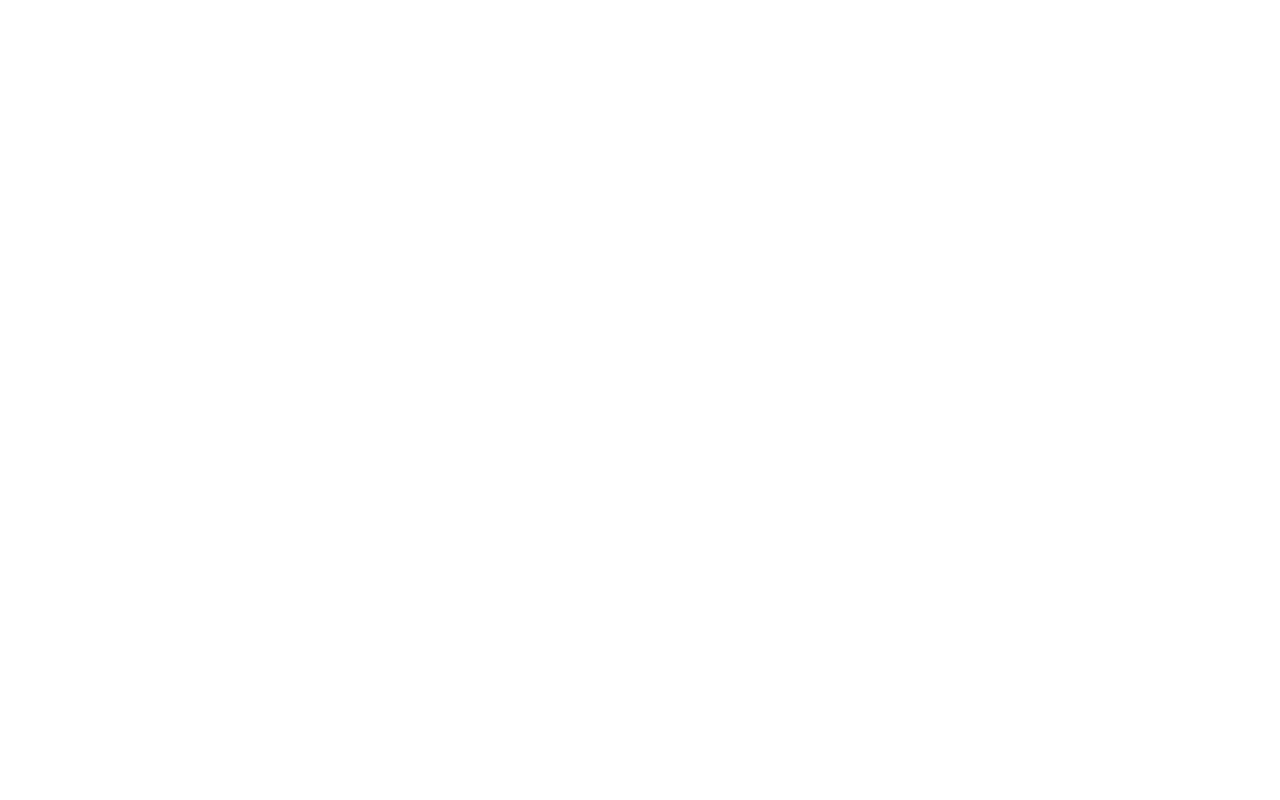
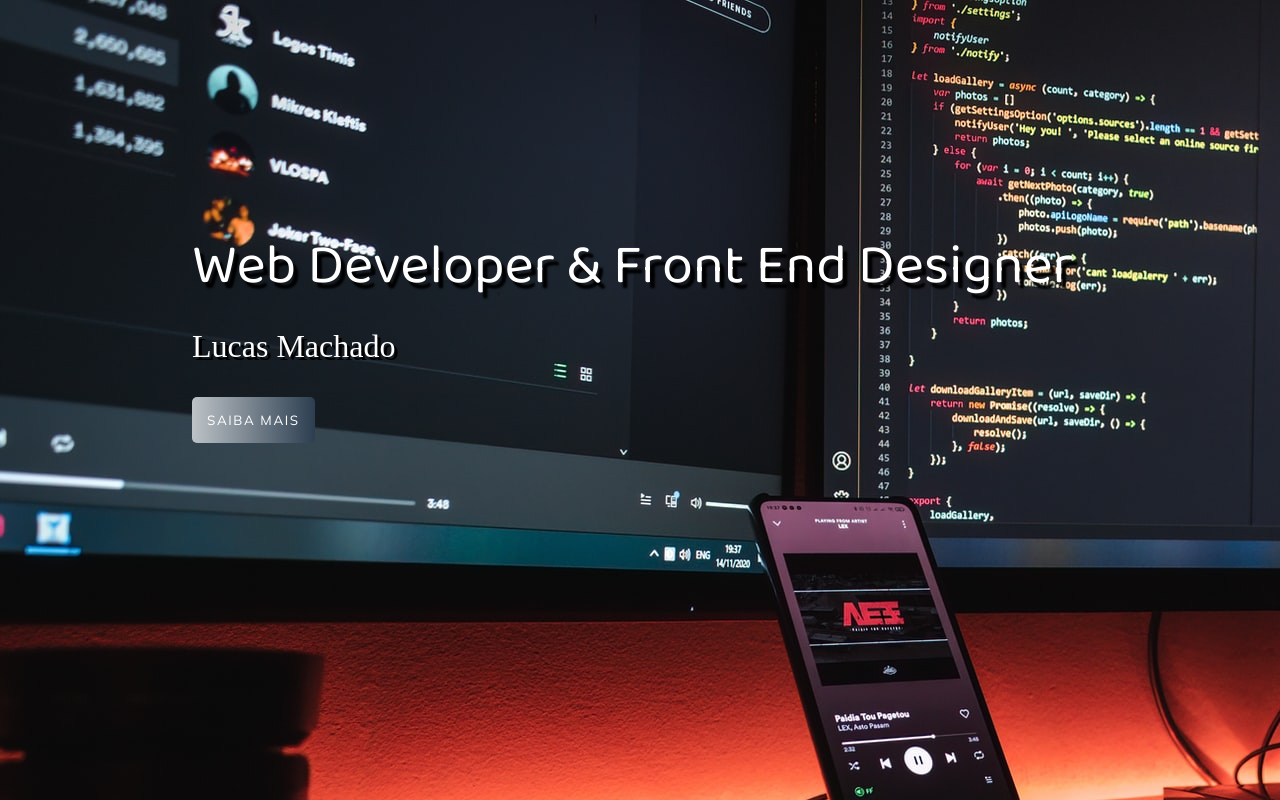
Before and after one commit to LucasMachado24/Portifolio, a plain HTML site: page index.html in a window 1280 px wide. Drawn offline with Linux system fonts and the light colour scheme.

Commit message:
:package: header

```diff
--- a/index.html
+++ b/index.html
@@ -4,10 +4,30 @@
     <meta charset="UTF-8">
     <meta http-equiv="X-UA-Compatible" content="IE=edge">
     <meta name="viewport" content="width=device-width, initial-scale=1.0">
-    <title>Portifólio</title>
     <link rel="stylesheet" href="style.css">
+    <link rel="apple-touch-icon" sizes="180x180" href="imagens/apple-touch-icon.png">
+    <link rel="icon" type="image/png" sizes="32x32" href="imagens/favicon-32x32.png">
+    <link rel="icon" type="image/png" sizes="16x16" href="imagens/favicon-16x16.png">
+    <link rel="manifest" href="/site.webmanifest">
+    <title>Portfólio</title>
 </head>
 <body>
 
+    <div class="container">
+        <header>
+            <div class="image wrapper">
+                <img src="imagens/bg.jpg" alt="">
+            </div>
+            <div class="banner">
+           <h1>Web Developer & Front End
+               Designer</h1>
+           <p>Lucas Machado</p>
+           <button>Saiba Mais</button>
+        </div>
+        </header>
+
+    </div>
+
+
 </body>
 </html>
--- a/style.css
+++ b/style.css
@@ -1,3 +1,108 @@
 @import url('https://fonts.googleapis.com/css2?family=Baloo+Da+2:wght@400;500;600&family=Josefin+Slab:ital,wght@0,300;0,400;0,600;0,700;1,300;1,400;1,600&family=Mulish:ital,wght@0,200;0,300;0,400;0,500;1,200;1,300;1,400&display=swap');
 
 @import url('https://cdnjs.cloudflare.com/ajax/libs/font-awesome/6.0.0-beta3/css/all.min.css');
+
+*{
+    margin: 0;
+    padding: 0;
+
+}
+
+
+header{
+    width: 100%;
+    height: 100vh;
+    overflow: hidden;
+    position: relative;
+
+}
+.img.wrapper{
+    width: 100%;
+    height: 100%;
+    overflow: hidden;
+    background-color:black;
+
+}
+
+.img.wrapper img{
+    width: 100%;
+    height: 100%;
+    object-fit: cover;
+    opacity: 1;
+    animation: zoom 25s forwards;
+}
+
+@keyframes zoom{
+    0%{
+        transform: scale(1.3);
+
+    }
+    100%{
+        transform: scale(1);
+    }
+}
+
+.banner{
+    position: absolute;
+    left:15% ;
+    top:30% ;
+}
+
+.banner h1{
+    color: #ffff;
+    font-size: 3.5rem;
+    font-family:'Baloo Da 2', serif;
+    font-weight: 200;
+    text-shadow: .3rem .4rem 2px rgba(0, 0, 0, 4);
+    line-height: 3.5rem;
+    margin-bottom: 2rem;
+    opacity: 0;
+    animation: moveBanner 1s 0.5s forwards;
+
+}
+
+.banner p{
+    font-family:'JosefinSlab', serif ;
+    color: #ffff
+    ;
+    font-size: 2rem;
+    text-shadow: .2rem .2rem  rgba(0, 0, 0, 4);
+    margin-bottom: 2rem;
+    opacity: 0;
+    animation: moveBanner 1s 0.7s forwards;
+
+}
+
+.banner button{
+    font-family:'Mulish', serif ;
+    color: #ffff;
+    text-transform: uppercase;
+    letter-spacing: .1rem;
+    background: #bdc3c7;
+    background: -webkit-linear-gradient(to right, #2c3e50, #bdc3c7);
+    background: linear-gradient(to left, #2c3e50, #bdc3c7);
+    padding: 15px;
+    border: none;
+    border-radius: 5px;
+    cursor: pointer;
+    opacity: 0;
+    animation: moveBanner 1s 0.9s forwards;
+
+}
+
+
+.banner button:hover{
+    opacity: 0.8;
+    color: black;
+}
+
+@keyframes moveBanner{
+    0%{
+       transform: translateY(10rem) rotateY(-30deg);
+    }
+    100%{
+        transform: translateY(0rem) rotateY(0);
+        opacity: 1;
+    }
+
+}
```
Also changed, not shown: imagens/android-chrome-192x192.png (renamed from android-chrome-192x192.png), imagens/android-chrome-512x512.png (renamed from android-chrome-512x512.png), imagens/apple-touch-icon.png (renamed from apple-touch-icon.png), imagens/bg.jpg (added), imagens/favicon-16x16.png (renamed from favicon-16x16.png), imagens/favicon-32x32.png (renamed from favicon-32x32.png), site.webmanifest, 1 other file.
